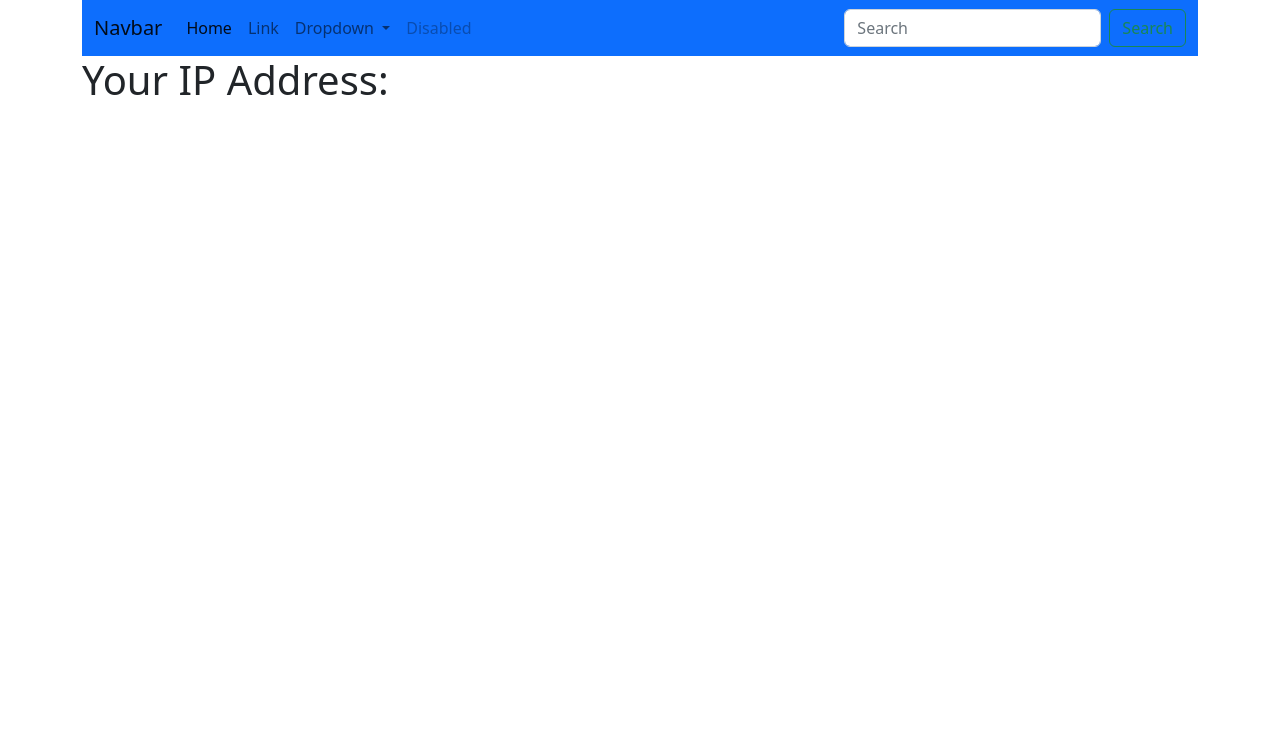
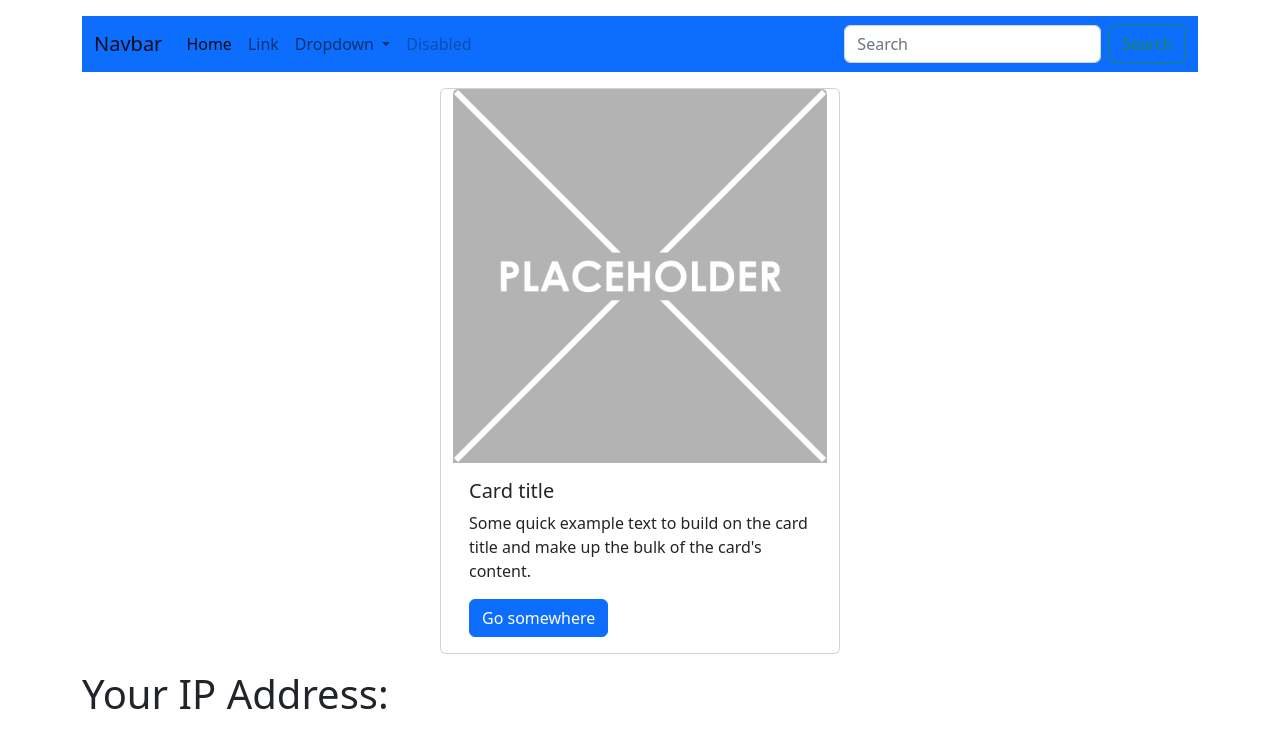
Before and after one commit to TUDublin/code-and-docs-CiananNicolai, a Django app: page / in a window 1280 px wide. Shown: the top 748 px of the page. Run offline with Django 4.2, Linux system fonts and the light colour scheme.

Commit message:
post layout and images.

```diff
--- a/code/messagingApp/messagingApp/settings.py
+++ b/code/messagingApp/messagingApp/settings.py
@@ -117,6 +117,11 @@ USE_TZ = True
 # https://docs.djangoproject.com/en/4.1/howto/static-files/
 
 STATIC_URL = 'static/'
+STATICFILES_DIRS = [str(BASE_DIR.joinpath('static'))]
+STATIC_ROOT = str(BASE_DIR.joinpath('staticfiles'))
+STATIC_FINDERS = ["django.contrib.staticfiles.finders.FileSystemFinder","django.contrib.staticfiles.finders.AppDirectoriesFinder"]
+MEDIA_URL = '/media/'
+MEDIA_ROOT = str(BASE_DIR.joinpath('media'))
 
 # Default primary key field type
 # https://docs.djangoproject.com/en/4.1/ref/settings/#default-auto-field
--- a/code/messagingApp/messagingApp/urls.py
+++ b/code/messagingApp/messagingApp/urls.py
@@ -15,8 +15,11 @@ Including another URLconf
 """
 from django.contrib import admin
 from django.urls import path, include
+from django.conf import settings
+from django.conf.urls.static import static
+from django.conf.urls.static import static
 
 urlpatterns = [
     path('admin/', admin.site.urls),
     path('', include('pages.urls')),
-]
+] + static(settings.MEDIA_URL, document_root=settings.MEDIA_ROOT)
--- a/code/messagingApp/templates/home.html
+++ b/code/messagingApp/templates/home.html
@@ -11,12 +11,12 @@
 
   </head>
 <body class="bgc0">
-  <div class="container">
-		<div class="container-flud navbar-fixed-top my_top_navarbar_div bgc1">
+  <div class="container d-grid gap-3">
+    	<div class="container-flud navbar-fixed-top my_top_navarbar_div bgc1">
 
 		</div>
 		{% include 'navbar.html' %}
-    <h1>Your IP Address:</h1>
+    {% include 'post.html' %}
 
 		{% block content %}
 		{% endblock %}
--- /dev/null
+++ b/code/messagingApp/templates/post.html
@@ -0,0 +1,29 @@
+<!DOCTYPE html>
+<html lang="en">
+<head>
+    <meta charset="UTF-8">
+    <meta http-equiv="X-UA-Compatible" content="IE=edge">
+    <meta name="viewport" content="width=device-width, initial-scale=1.0">
+    <title>Document</title>
+
+
+</head>
+<body>
+    <div class ="row justify-content-center ">
+        <div class="card " style="width: 400px;"  >
+        <img src="media/placeholder.jpg" class="card-img-top"  alt="..." >
+
+        <div class="card-body">
+            <h5 class="card-title">Card title</h5>
+            <p class="card-text">Some quick example text to build on the card title and make up the bulk of the card's content.</p>
+            <a href="#" class="btn btn-primary">Go somewhere</a>
+        </div>
+    </div>
+</div>
+
+
+    <h1>Your IP Address:</h1>
+
+
+</body>
+</html>
```
Also changed, not shown: code/messagingApp/media/placeholder.jpg (added).
